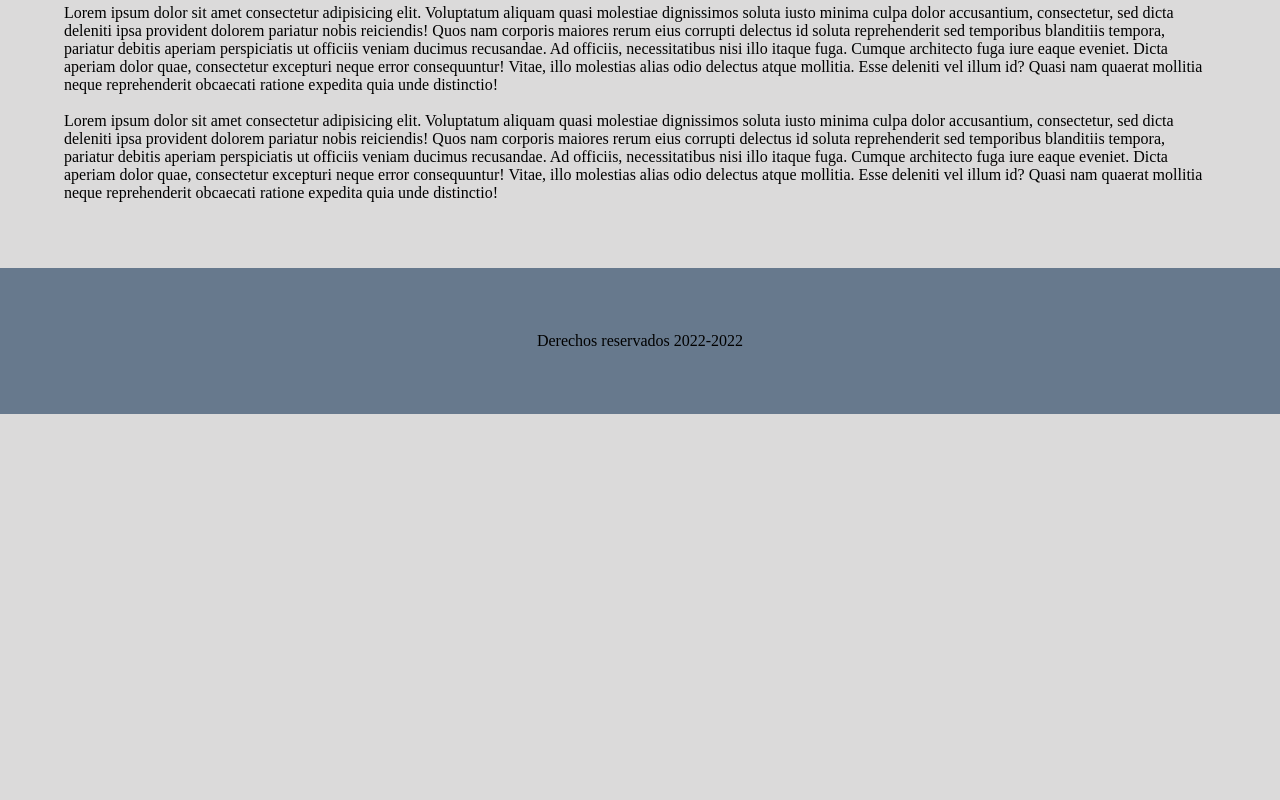
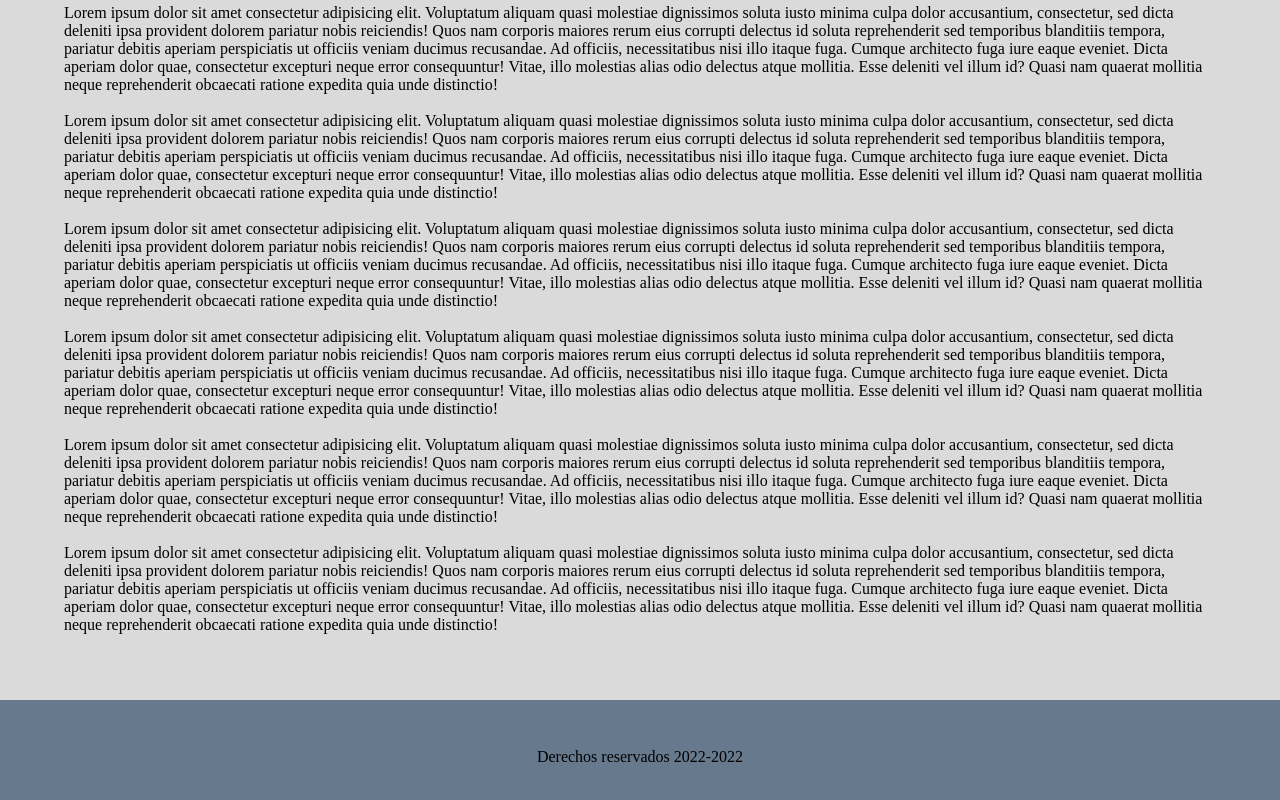
Before and after one commit to Ronaal/PaginaWeb2, a website: page index.html in a window 1280 px wide. Shown: the part 368-1168 px from the top of the page. Before the commit the page ends 800 px from the top, so only its background shows below. Drawn offline with Linux system fonts and the light colour scheme.

Commit message:
Footer y p agregados

```diff
--- a/css/style.css
+++ b/css/style.css
@@ -111,7 +111,7 @@ img {
 
 .footer {
     background: #425b75c1;
-    padding: 4rem 0;
+    padding: 3rem 0;
     text-align: center;
     margin-top: 3rem;
 }
--- a/index.html
+++ b/index.html
@@ -61,6 +61,14 @@
 
             <p>Lorem ipsum dolor sit amet consectetur adipisicing elit. Voluptatum aliquam quasi molestiae dignissimos soluta iusto minima culpa dolor accusantium, consectetur, sed dicta deleniti ipsa provident dolorem pariatur nobis reiciendis! Quos nam corporis maiores rerum eius corrupti delectus id soluta reprehenderit sed temporibus blanditiis tempora, pariatur debitis aperiam perspiciatis ut officiis veniam ducimus recusandae. Ad officiis, necessitatibus nisi illo itaque fuga. Cumque architecto fuga iure eaque eveniet. Dicta aperiam dolor quae, consectetur excepturi neque error consequuntur! Vitae, illo molestias alias odio delectus atque mollitia. Esse deleniti vel illum id? Quasi nam quaerat mollitia neque reprehenderit obcaecati ratione expedita quia unde distinctio!</p><br>
 
+            <p>Lorem ipsum dolor sit amet consectetur adipisicing elit. Voluptatum aliquam quasi molestiae dignissimos soluta iusto minima culpa dolor accusantium, consectetur, sed dicta deleniti ipsa provident dolorem pariatur nobis reiciendis! Quos nam corporis maiores rerum eius corrupti delectus id soluta reprehenderit sed temporibus blanditiis tempora, pariatur debitis aperiam perspiciatis ut officiis veniam ducimus recusandae. Ad officiis, necessitatibus nisi illo itaque fuga. Cumque architecto fuga iure eaque eveniet. Dicta aperiam dolor quae, consectetur excepturi neque error consequuntur! Vitae, illo molestias alias odio delectus atque mollitia. Esse deleniti vel illum id? Quasi nam quaerat mollitia neque reprehenderit obcaecati ratione expedita quia unde distinctio!</p><br>
+
+            <p>Lorem ipsum dolor sit amet consectetur adipisicing elit. Voluptatum aliquam quasi molestiae dignissimos soluta iusto minima culpa dolor accusantium, consectetur, sed dicta deleniti ipsa provident dolorem pariatur nobis reiciendis! Quos nam corporis maiores rerum eius corrupti delectus id soluta reprehenderit sed temporibus blanditiis tempora, pariatur debitis aperiam perspiciatis ut officiis veniam ducimus recusandae. Ad officiis, necessitatibus nisi illo itaque fuga. Cumque architecto fuga iure eaque eveniet. Dicta aperiam dolor quae, consectetur excepturi neque error consequuntur! Vitae, illo molestias alias odio delectus atque mollitia. Esse deleniti vel illum id? Quasi nam quaerat mollitia neque reprehenderit obcaecati ratione expedita quia unde distinctio!</p><br>
+
+            <p>Lorem ipsum dolor sit amet consectetur adipisicing elit. Voluptatum aliquam quasi molestiae dignissimos soluta iusto minima culpa dolor accusantium, consectetur, sed dicta deleniti ipsa provident dolorem pariatur nobis reiciendis! Quos nam corporis maiores rerum eius corrupti delectus id soluta reprehenderit sed temporibus blanditiis tempora, pariatur debitis aperiam perspiciatis ut officiis veniam ducimus recusandae. Ad officiis, necessitatibus nisi illo itaque fuga. Cumque architecto fuga iure eaque eveniet. Dicta aperiam dolor quae, consectetur excepturi neque error consequuntur! Vitae, illo molestias alias odio delectus atque mollitia. Esse deleniti vel illum id? Quasi nam quaerat mollitia neque reprehenderit obcaecati ratione expedita quia unde distinctio!</p><br>
+
+            <p>Lorem ipsum dolor sit amet consectetur adipisicing elit. Voluptatum aliquam quasi molestiae dignissimos soluta iusto minima culpa dolor accusantium, consectetur, sed dicta deleniti ipsa provident dolorem pariatur nobis reiciendis! Quos nam corporis maiores rerum eius corrupti delectus id soluta reprehenderit sed temporibus blanditiis tempora, pariatur debitis aperiam perspiciatis ut officiis veniam ducimus recusandae. Ad officiis, necessitatibus nisi illo itaque fuga. Cumque architecto fuga iure eaque eveniet. Dicta aperiam dolor quae, consectetur excepturi neque error consequuntur! Vitae, illo molestias alias odio delectus atque mollitia. Esse deleniti vel illum id? Quasi nam quaerat mollitia neque reprehenderit obcaecati ratione expedita quia unde distinctio!</p><br>
+
         </div>
     </main>
     <footer class="footer">
```
